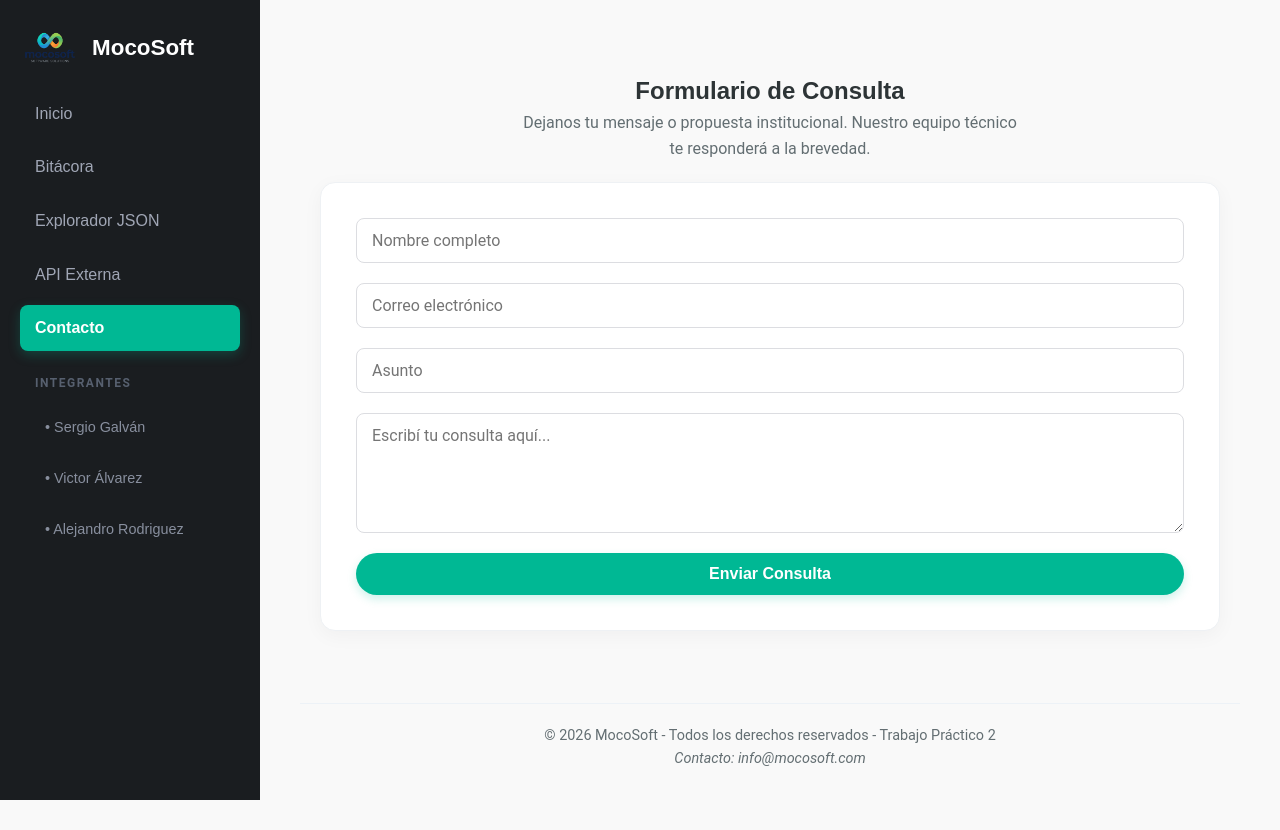
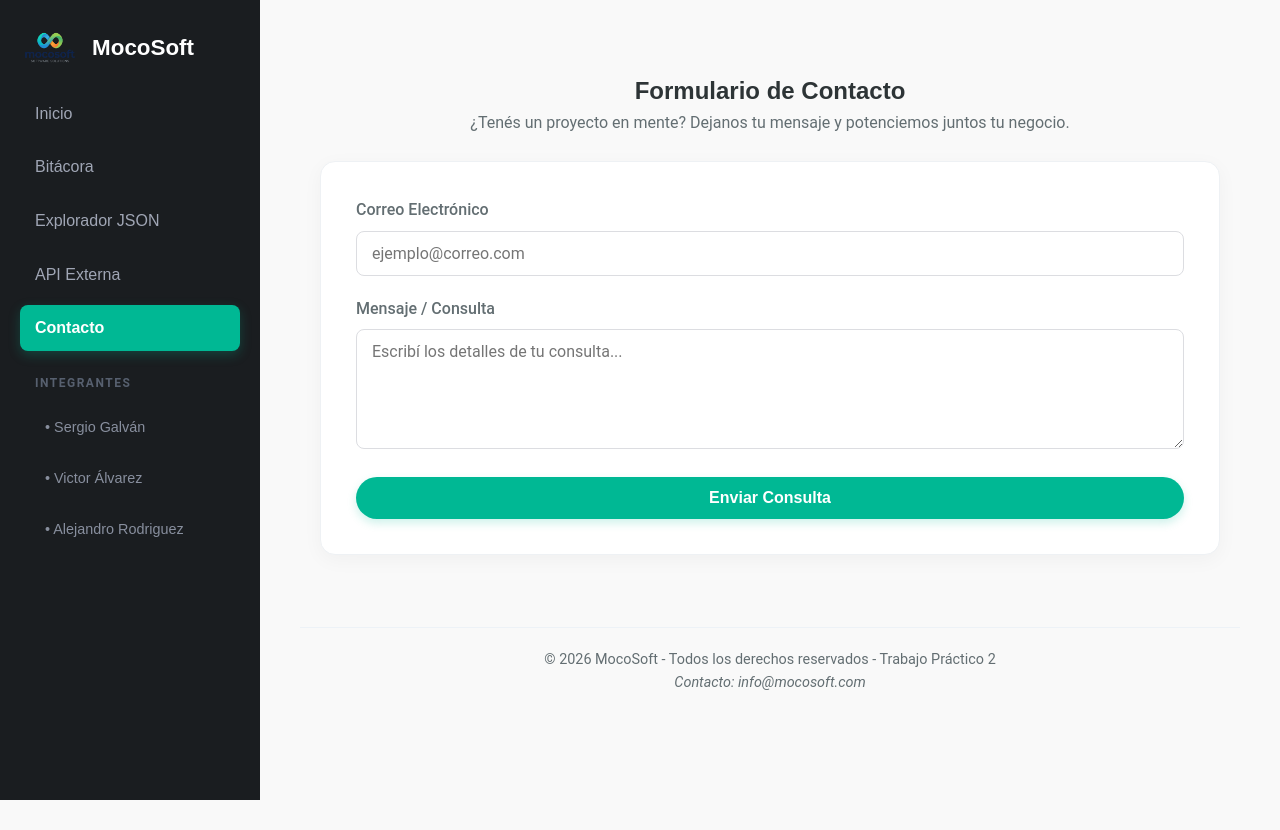
Before and after one commit to alerod88/front_tp2_grupal, a React (Vite) app: page /contacto in a window 1280 px wide. After the commit the page ends 800 px from the top, so only its background shows below. Built offline with nearby package versions, Linux system fonts and the light colour scheme.

Commit message:
Fix: bitacora, readme, y formulario

```diff
--- a/package.json
+++ b/package.json
@@ -10,6 +10,7 @@
     "preview": "vite preview"
   },
   "dependencies": {
+    "@formspree/react": "^3.0.0",
     "react": "^19.2.6",
     "react-dom": "^19.2.6",
     "react-router-dom": "^7.16.0"
--- a/src/data/bitacora.json
+++ b/src/data/bitacora.json
@@ -1,44 +1,44 @@
 [
   {
     "fecha": "12/05/2026",
-    "actividad": "Reunión de inicio y definición de arquitectura del proyecto.",
+    "actividad": "Reunión de inicio y definición de cómo armar el proyecto.",
     "integrantes": "Alejandro, Sergio, Víctor",
-    "resultado": "Se definió la misión de MocoSoft. Se acordó utilizar React Router Dom para el SPA y estructurar los datos de los integrantes en archivos JSON independientes para modularizar la información."
+    "resultado": "Definimos de qué va a tratar MocoSoft. Acordamos usar React Router Dom para armar la SPA y guardar los datos de cada uno en archivos JSON separados para que el código quede ordenado."
   },
   {
     "fecha": "15/05/2026",
-    "actividad": "Maquetación de la interfaz base y Sidebar de navegación.",
+    "actividad": "Armado del diseño base y de la barra de navegación lateral.",
     "integrantes": "Alejandro, Sergio",
-    "resultado": "Se diseñó la barra lateral con estética 'Dark' fija para escritorio y colapsable mediante menú hamburguesa para celulares. Sergio detectó un desborde horizontal que Héctor corrigió bloqueando el scroll en el CSS global."
+    "resultado": "Diseñamos la barra lateral oscura que queda fija en computadoras y se transforma en un menú hamburguesa en celulares. Corregimos un problema que hacía que la pantalla se mueva hacia los costados en celulares bloqueando el movimiento horizontal en el CSS."
   },
   {
     "fecha": "19/05/2026",
-    "actividad": "Diseño y desarrollo de la vista de perfiles individuales.",
+    "actividad": "Diseño y armado de la sección de perfiles de cada uno.",
     "integrantes": "Víctor, Sergio, Alejandro",
-    "resultado": "Víctor propuso estructurar las habilidades con barras de progreso animadas. Se debatió cómo mostrar el Stack de programación y se decidió inyectar dinámicamente el CDN de Devicon para renderizar logos vectoriales nativos."
+    "resultado": "Víctor propuso mostrar los conocimientos usando barras de progreso que se muevan. Decidimos usar los logos de Devicon para que las tecnologías se vean con iconos limpios y modernos."
   },
   {
     "fecha": "22/05/2026",
-    "actividad": "Implementación del Carrusel de Proyectos y módulo multimedia.",
+    "actividad": "Armado del carrusel de proyectos y de la sección de películas.",
     "integrantes": "Sergio, Víctor",
-    "resultado": "Se programó un carrusel manual de proyectos. Al añadir la sección multimedia, se generó un conflicto visual con las etiquetas nativas 'details' de las películas. Se acordó rediseñar la sección en una grilla simétrica."
+    "resultado": "Programamos un carrusel para pasar los proyectos con botones. Tuvimos un problema con las etiquetas 'details' de HTML que hacían que las películas se vean mal, así que acordamos cambiarlas por un diseño de grilla común."
   },
   {
     "fecha": "26/05/2026",
-    "actividad": "Migración de datos multimedia y unificación estética.",
+    "actividad": "Carga de datos multimedia y unificación del diseño.",
     "integrantes": "Alejandro, Sergio, Víctor",
-    "resultado": "Héctor completó la carga de películas y reproductores embebidos de Spotify en el JSON de Alejandro. Se optimizó la disposición multimedia pasando de dos columnas a una sola fila 'wide' cinematográfica para evitar baches visuales."
+    "resultado": "Alejandro terminó de cargar los videos de sus películas y los reproductores de Spotify en su archivo JSON. Cambiamos el diseño a una sola fila ancha para que los videos y la información queden bien alineados y no queden huecos vacíos."
   },
   {
     "fecha": "30/05/2026",
-    "actividad": "Desarrollo de interactividad avanzada y Modo Oscuro.",
-    "integrantes": "Sergio",
-    "resultado": "Se reemplazó el cambio de fondo simple por un Modo Oscuro global controlado por un useEffect en el Body. Se creó y aisló el componente reutilizable 'ToggleButton', pasando estados y funciones mediante props."
+    "actividad": "Programación del Modo Oscuro y funciones interactivas.",
+    "integrantes": "Sergio, Alejandro",
+    "resultado": "Cambiamos el fondo simple por un Modo Oscuro completo que cambia el color de toda la página usando React. Creamos un botón separado ('ToggleButton') para prenderlo y apagarlo de manera limpia."
   },
   {
     "fecha": "02/06/2026",
-    "actividad": "Control de calidad, pulido visual de componentes y entrega.",
-    "integrantes": "Victor",
-    "resultado": "Se añadió la propiedad estándar 'line-clamp' y 'mask-image' eliminando warnings en la consola de VS Code. Se automatizó el carrusel con transiciones fluidas de deslizamiento lateral (slide-enter/exit) y se añadió un efecto destello ('Shiny Glow') en los avatares redondos."
+    "actividad": "Formulario con Formspree, control de fallos, retoques visuales y entrega.",
+    "integrantes": "Alejandro, Víctor, Sergio",
+    "resultado": "Alejandro conectó el formulario de contacto con la API de Formspree para recibir los mensajes en el mail. Víctor automatizó el carrusel para que pase solo y agregó el brillo circular en las fotos de perfil. Expandimos el ancho de las páginas para que no quede espacio vacío a los costados y dejamos el proyecto listo."
   }
 ]
--- a/src/pages/Contacto.jsx
+++ b/src/pages/Contacto.jsx
@@ -1,22 +1,72 @@
+import React from 'react';
+import { useForm, ValidationError } from '@formspree/react';
+
 function Contacto() {
-  const handleSubmit = (e) => {
-    e.preventDefault();
-    alert("¡Consulta enviada con éxito! El equipo de MocoSoft se pondrá en contacto pronto.");
-  };
+
+  const [state, handleSubmit] = useForm("https://formspree.io/f/xnjyazaq");
+
+  // Si el formulario se envió con éxito, mostramos un mensaje premium de agradecimiento
+  if (state.succeeded) {
+    return (
+      <div className="contact-container">
+        <div className="contact-form" style={{ textAlign: 'center', padding: '50px 30px' }}>
+          <h2 style={{ color: 'var(--accent)', marginBottom: '15px' }}>¡Mensaje Enviado!</h2>
+          <p style={{ fontSize: '1.1rem', color: 'var(--text)' }}>
+            Gracias por comunicarte con <strong>MocoSoft</strong>. Nuestro equipo técnico revisará tu consulta y te responderá a la brevedad.
+          </p>
+        </div>
+      </div>
+    );
+  }
 
   return (
     <div className="contact-container">
-      <h2>Formulario de Consulta</h2>
-      <p style={{ textAlign: 'center', marginBottom: '20px', maxWidth: '500px' }}>
-        Dejanos tu mensaje o propuesta institucional. Nuestro equipo técnico te responderá a la brevedad.
+      <h2>Formulario de Contacto</h2>
+      <p style={{ marginBottom: '25px', fontSize: '1rem' }}>
+        ¿Tenés un proyecto en mente? Dejanos tu mensaje y potenciemos juntos tu negocio.
       </p>
 
-      <form className="contact-form" onSubmit={handleSubmit}>
-        <input type="text" placeholder="Nombre completo" required />
-        <input type="email" placeholder="Correo electrónico" required />
-        <input type="text" placeholder="Asunto" required />
-        <textarea placeholder="Escribí tu consulta aquí..." required></textarea>
-        <button type="submit">Enviar Consulta</button>
+      <form onSubmit={handleSubmit} className="contact-form">
+        <div style={{ textAlignment: 'left', width: '100%' }}>
+          <label htmlFor="email" style={{ display: 'block', marginBottom: '8px', fontWeight: '500', textAlign: 'left' }}>
+            Correo Electrónico
+          </label>
+          <input
+            id="email"
+            type="email"
+            name="email"
+            placeholder="ejemplo@correo.com"
+            required
+          />
+          <ValidationError
+            prefix="Email"
+            field="email"
+            errors={state.errors}
+            style={{ color: '#ff7675', fontSize: '0.85rem', marginTop: '5px', display: 'block', textAlign: 'left' }}
+          />
+        </div>
+
+        <div style={{ textAlignment: 'left', width: '100%' }}>
+          <label htmlFor="message" style={{ display: 'block', marginBottom: '8px', fontWeight: '500', textAlign: 'left' }}>
+            Mensaje / Consulta
+          </label>
+          <textarea
+            id="message"
+            name="message"
+            placeholder="Escribí los detalles de tu consulta..."
+            required
+          />
+          <ValidationError
+            prefix="Message"
+            field="message"
+            errors={state.errors}
+            style={{ color: '#ff7675', fontSize: '0.85rem', marginTop: '5px', display: 'block', textAlign: 'left' }}
+          />
+        </div>
+
+        <button type="submit" disabled={state.submitting}>
+          {state.submitting ? 'Enviando...' : 'Enviar Consulta'}
+        </button>
       </form>
     </div>
   );
```
Also changed, not shown: 2 other files (tests, documents, lock files or other folders).
